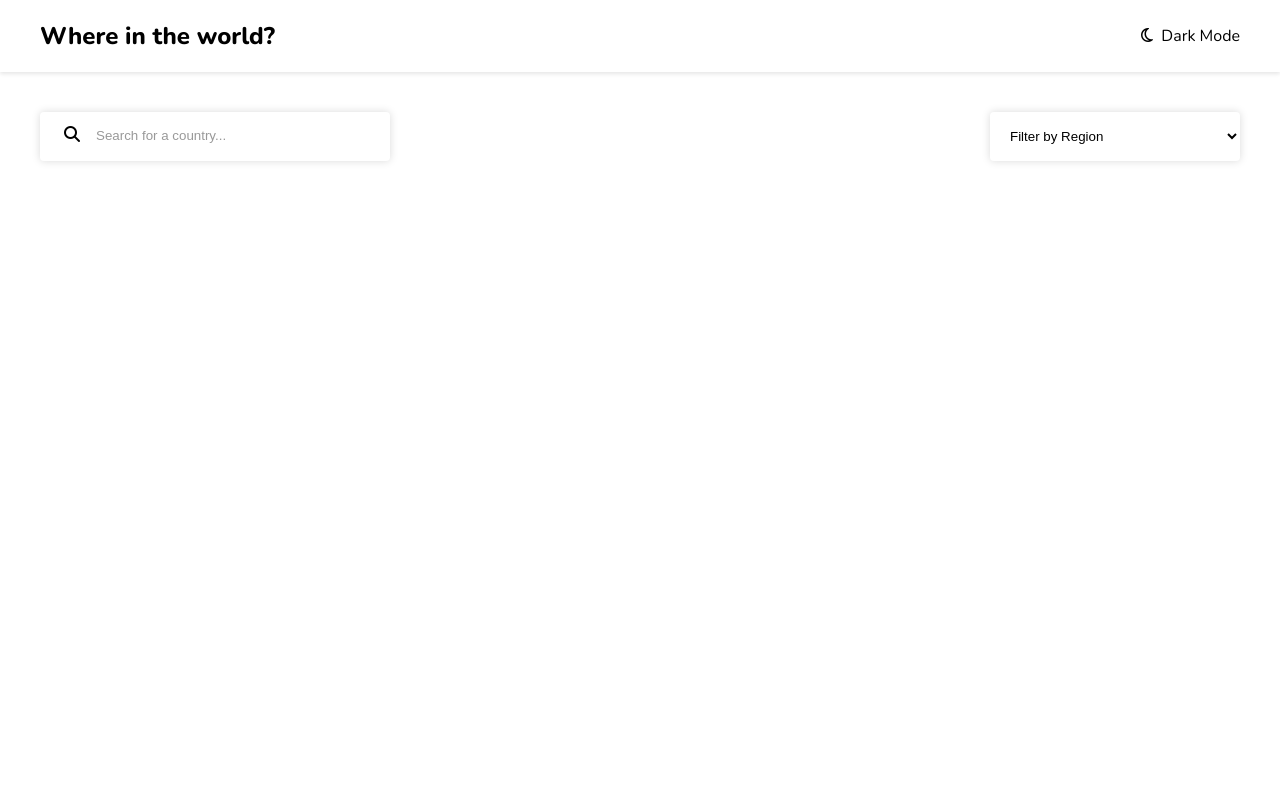
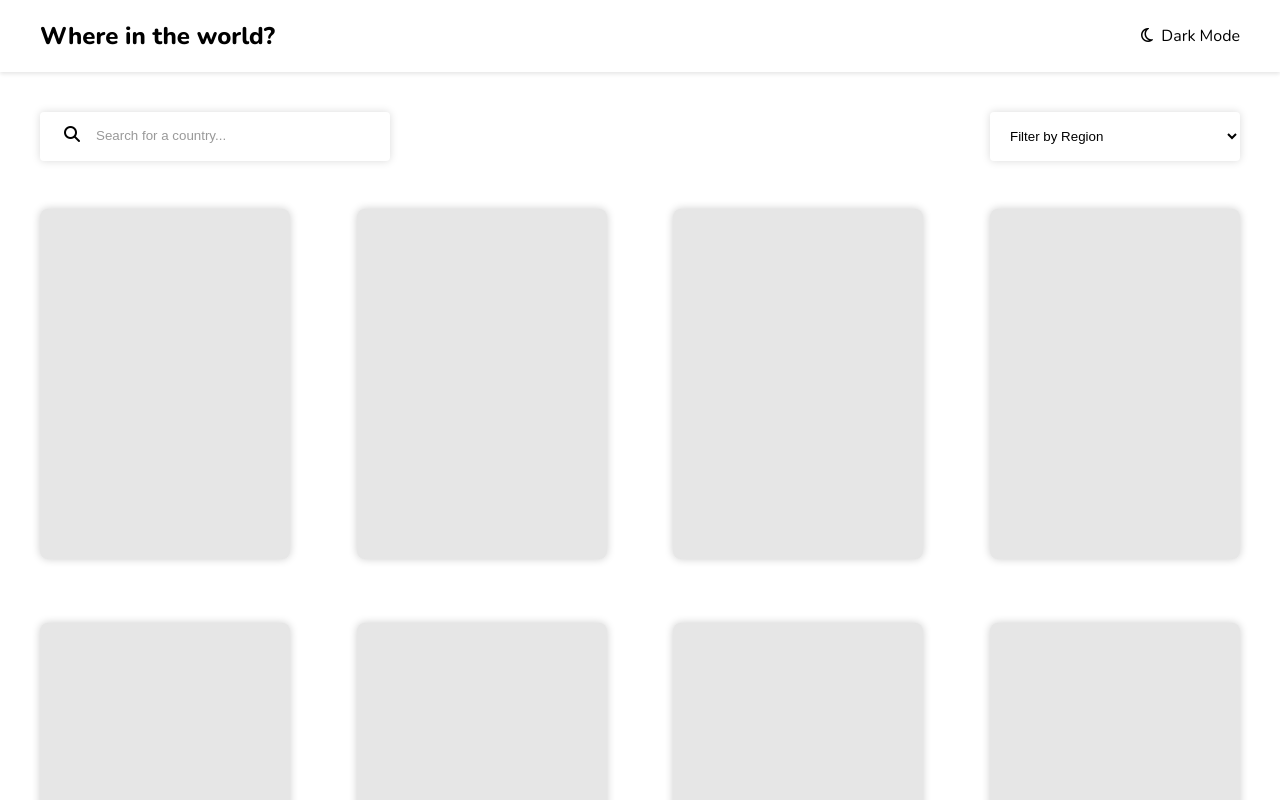
Before and after one commit to akshita1204/CountryCard, a React (Vite) app: page / in a window 1280 px wide. Shown: the top 800 px of the page. Built offline with nearby package versions, Linux system fonts and the light colour scheme; no server answers.

Commit message:
Shimmer Page added

```diff
--- a/components/CountriesList.jsx
+++ b/components/CountriesList.jsx
@@ -1,6 +1,7 @@
 import React, { useEffect, useState } from 'react'
 //import countriesData from '../countriesData'
 import CountryCard from './CountryCard'
+import CountriesListShimmer from './CountriesListShimmer';
 
 export default function CountriesList({query}) {
   const [countriesData,setCountriesData]=useState([]);
@@ -12,7 +13,8 @@ export default function CountriesList({query}) {
 
 
   return (
-    <div className="countries-container">
+   <>
+   {!countriesData.length ? (<CountriesListShimmer/>) : <div className="countries-container">
       {
       countriesData.filter((country)=>country.name.common.toLowerCase().includes(query)
     ).
@@ -29,6 +31,7 @@ export default function CountriesList({query}) {
           />
         )
       })}
-    </div>
+    </div>}
+    </>
   )
 }
--- /dev/null
+++ b/components/CountriesListShimmer.css
@@ -0,0 +1,5 @@
+.shimmer-card
+{
+  height:350px;
+  background-color: rgb(230, 230, 230);
+}
--- /dev/null
+++ b/components/CountriesListShimmer.jsx
@@ -0,0 +1,13 @@
+import React from 'react'
+
+import './CountriesListShimmer.css'
+
+export default function CountriesListShimmer() {
+  return (
+    <div className="countries-container">
+      {Array.from({ length: 10 }).map((el, i) => {
+        return <div key={i} className="country-card shimmer-card"></div>
+      })}
+    </div>
+  )
+}
--- a/components/CountryDetail.jsx
+++ b/components/CountryDetail.jsx
@@ -1,5 +1,4 @@
 import React, { useEffect, useState } from 'react'
-
 import './CountryDetail.css'
 import { Link, useParams } from 'react-router-dom'
 
@@ -55,7 +54,7 @@ export default function CountryDetail() {
   }
 
   return countryData === null ? (
-    'loading...'
+   'Loading...'
   ) : (
     <main>
       <div className="country-details-container">
```
